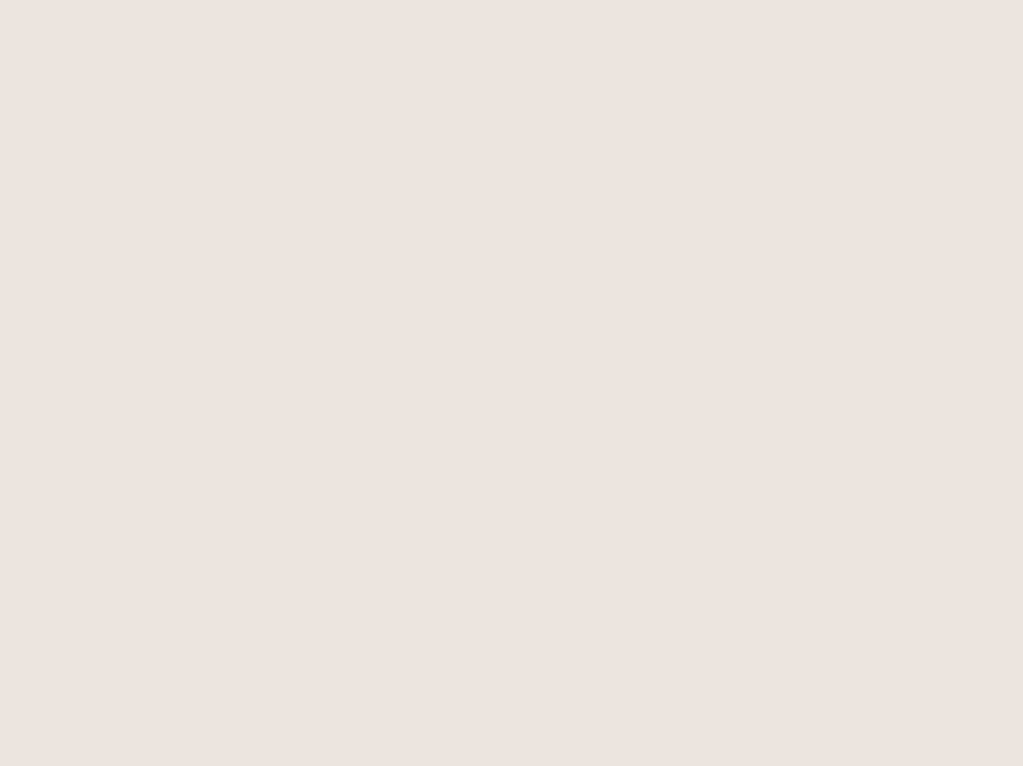
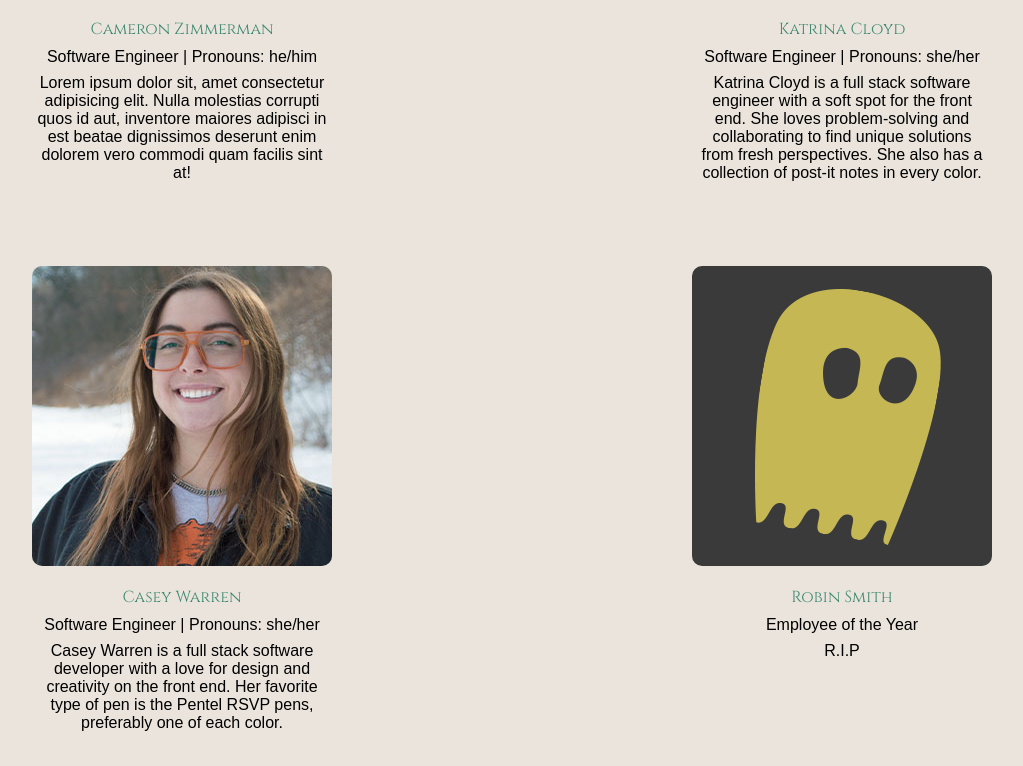
Before and after one commit to GIM-LLC/GIM, a React app: page /about in a window 1280 px wide. Shown: the part 1150-1916 px from the top of the page, without its empty margins (128-1151 px from the left). Built offline with nearby package versions, Linux system fonts and the light colour scheme; no server answers; a web font is replaced by a local one.

Commit message:
finalized about page

```diff
--- /dev/null
+++ b/src/components/makers/GhostieCard.jsx
@@ -0,0 +1,19 @@
+import React from 'react';
+import style from '../../pages/AboutPage.css';
+
+const GhostieCard = () => {
+  return (
+    <article className={`${style.makerCard}`}>
+      <figure>
+        <img src={'/assets/ghostieProfile.png'} />
+      </figure>
+      <p className={style.makerInfo}>
+        <span>Robin Smith</span>
+        <span>Employee of the Year</span>
+        <span>R.I.P</span>
+      </p>
+    </article>
+  );
+};
+
+export default GhostieCard;
--- a/src/components/makers/MakerCard.jsx
+++ b/src/components/makers/MakerCard.jsx
@@ -13,13 +13,8 @@ const MakerCard = ({ maker }) => {
     setHover(false);
   };
 
-  const gridName = `${maker.name}-card`;
-
   return (
-    <article
-      className={`${style.makerCard} ${style.gridName}`}
-      id={`${maker.name}-card`}
-    >
+    <article className={`${style.makerCard}`} id={`${maker.name}-card`}>
       <figure>
         <img
           src={hover ? `assets/${maker.imageX}` : `/assets/${maker.image}`}
--- a/src/components/makers/MakerNav.jsx
+++ b/src/components/makers/MakerNav.jsx
@@ -1,8 +1,10 @@
 import React from 'react';
 import makers from '../makers/MakersData.js';
+import { useHistory } from 'react-router-dom';
 import style from '../../pages/AboutPage.css';
 
 const MakerNav = () => {
+  const history = useHistory();
   return (
     <nav className={style.navBar}>
       <ul>
@@ -26,7 +28,7 @@ const MakerNav = () => {
 
       <span>
         <input type="text" placeholder="Thanks for saving me!" />
-        <button>PLAY AGAIN?</button>
+        <button onClick={() => history.push('/')}>PLAY AGAIN?</button>
       </span>
     </nav>
   );
--- a/src/pages/AboutPage.css
+++ b/src/pages/AboutPage.css
@@ -69,19 +69,10 @@ body {
 
 .main {
   grid-area: main;
-  display: grid;
-  grid-template-columns: 1fr 1fr 1fr;
-  grid-template-rows: 1fr 1fr 1fr;
-  grid-auto-flow: row;
-  grid-template-areas:
-    'makers makers makers'
-    'devon julianne cameron'
-    'katrina ghosty casey';
   font-family: var(--bodyFont);
 }
 
 .main h2 {
-  grid-area: makers;
   display: flex;
   justify-content: center;
   font-family: var(--headerFont);
--- a/src/pages/AboutPage.jsx
+++ b/src/pages/AboutPage.jsx
@@ -4,6 +4,7 @@ import Footer from '../components/header-footer/Footer';
 import MakerCard from '../components/makers/MakerCard';
 import MakerHeader from '../components/makers/MakerHeader';
 import style from './AboutPage.css';
+import GhostieCard from '../components/makers/GhostieCard.jsx';
 
 const AboutPage = () => {
   return (
@@ -13,12 +14,9 @@ const AboutPage = () => {
         <h2>Meet the Makers of Robin Smith, the Ghost In The Machine</h2>
         <section className={style.makers}>
           {makers.map((maker) => (
-            <MakerCard
-              maker={maker}
-              className={`style.${maker.name}`}
-              key={maker.name}
-            />
+            <MakerCard maker={maker} key={maker.name} />
           ))}
+          <GhostieCard className={style.makerCard} key="ghostie" />
         </section>
       </main>
       <Footer />
```
